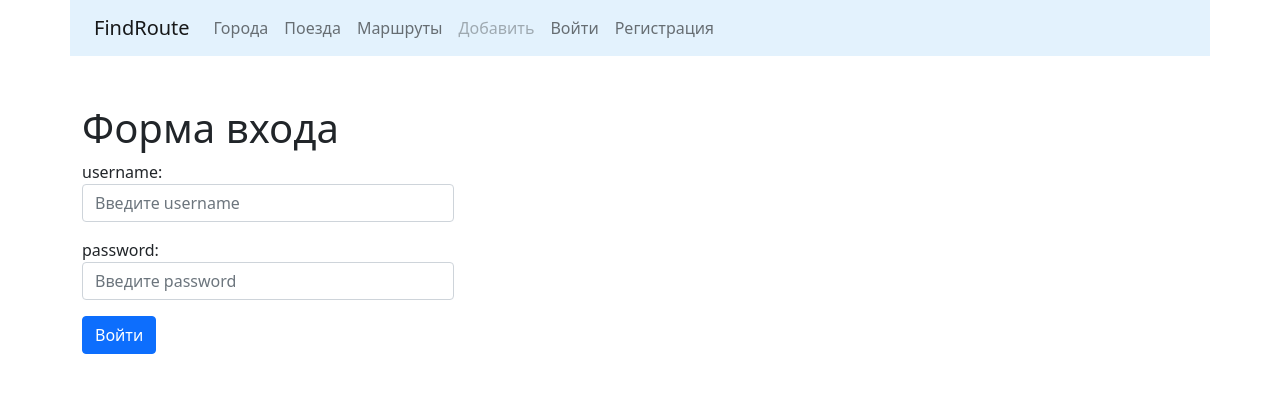
After one commit to smakotin/find_route, a Django app: page /accounts/login/ in a window 1280 px wide. The commit adds this page. Shown: the top 393 px of the page. Run offline with Django 3.2, Linux system fonts and the light colour scheme; some libraries are stand-ins or nearby versions.

```diff
--- a/accounts/forms.py
+++ b/accounts/forms.py
@@ -30,3 +30,30 @@ class UserLoginForm(forms.Form):
             if not user:
                 raise forms.ValidationError('Пользователь не активен')
         return super().clean(*args, **kwargs)
+
+
+class UserRegistrationForm(forms.ModelForm):
+    username = forms.CharField(label='username', widget=forms.TextInput(
+        attrs={
+            'class': 'form-control',
+            'placeholder': 'Введите username',
+        }))
+    password = forms.CharField(label='password', widget=forms.PasswordInput(
+        attrs={
+            'class': 'form-control',
+            'placeholder': 'Введите password',
+        }))
+    password2 = forms.CharField(label='password', widget=forms.PasswordInput(
+        attrs={
+            'class': 'form-control',
+            'placeholder': 'Повторите password',
+        }))
+    class Meta:
+        model = User
+        fields = ('username',)
+
+    def clean_password2(self):
+        data = self.cleaned_data
+        if data['password'] != data['password2']:
+            raise forms.ValidationError('Введенные пароли не совпадают')
+        return data['password2']
--- /dev/null
+++ b/accounts/templates/accounts/login.html
@@ -0,0 +1,9 @@
+{% extends 'base.html' %}
+
+{% block title %}Форма входа{% endblock %}
+{% block content %}
+<h1>Форма входа</h1>
+
+{% include 'form.html' with button='Войти' %}
+
+{% endblock %}
--- /dev/null
+++ b/accounts/urls.py
@@ -0,0 +1,9 @@
+from django.urls import path
+
+from accounts.views import login_view, logout_view, registration_view
+
+urlpatterns = [
+    path('login/', login_view, name='login'),
+    path('logout/', logout_view, name='logout'),
+    path('register/', registration_view, name='register'),
+]
--- a/accounts/views.py
+++ b/accounts/views.py
@@ -1,3 +1,37 @@
-from django.shortcuts import render
+from django.contrib.auth import authenticate, login, logout
+from django.shortcuts import render, redirect
 
 # Create your views here.
+from accounts.forms import UserLoginForm, UserRegistrationForm
+
+
+def login_view(request):
+    form = UserLoginForm(request.POST or None)
+    _next = request.GET.get('next')
+    if form.is_valid():
+        username = form.cleaned_data.get('username')
+        password = form.cleaned_data.get('password')
+        user = authenticate(username=username, password=password)
+        login(request, user)
+        _next = _next or '/'
+        return redirect(_next)
+    return render(request, 'accounts/login.html', {'form': form})
+
+
+def logout_view(request):
+    logout(request)
+    return redirect('/')
+
+
+def registration_view(request):
+    if request.method == 'POST':
+        form = UserRegistrationForm(request.POST)
+        if form.is_valid():
+            new_user = form.save(commit=False)
+            new_user.set_password(form.cleaned_data['password'])
+            new_user.save()
+            return render(request, 'accounts/register_done.html', {'new_user': new_user})
+        return render(request, 'accounts/register.html', {'form': form})
+    else:
+        form = UserRegistrationForm()
+        return render(request, 'accounts/register.html', {'form': form})
--- a/templates/base.html
+++ b/templates/base.html
@@ -12,7 +12,8 @@
     <meta name="viewport" content="width=device-width, initial-scale=1">
 
     <!-- Bootstrap CSS -->
-    <link href="https://cdn.jsdelivr.net/npm/bootstrap@5.0.1/dist/css/bootstrap.min.css" rel="stylesheet" integrity="sha384-+0n0xVW2eSR5OomGNYDnhzAbDsOXxcvSN1TPprVMTNDbiYZCxYbOOl7+AMvyTG2x" crossorigin="anonymous">
+    <link href="https://cdn.jsdelivr.net/npm/bootstrap@5.0.1/dist/css/bootstrap.min.css" rel="stylesheet"
+          integrity="sha384-+0n0xVW2eSR5OomGNYDnhzAbDsOXxcvSN1TPprVMTNDbiYZCxYbOOl7+AMvyTG2x" crossorigin="anonymous">
     <link href="https://cdn.jsdelivr.net/npm/select2@4.1.0-rc.0/dist/css/select2.min.css" rel="stylesheet" />
 
 
@@ -22,7 +23,8 @@
       <nav class="navbar navbar-expand-lg navbar-light container" style="background-color: #e3f2fd;">
   <div class="container-fluid">
     <a class="navbar-brand" href="{% url 'home' %}">FindRoute</a>
-    <button class="navbar-toggler" type="button" data-bs-toggle="collapse" data-bs-target="#navbarNavDropdown" aria-controls="navbarNavDropdown" aria-expanded="false" aria-label="Toggle navigation">
+    <button class="navbar-toggler" type="button" data-bs-toggle="collapse" data-bs-target="#navbarNavDropdown"
+            aria-controls="navbarNavDropdown" aria-expanded="false" aria-label="Toggle navigation">
       <span class="navbar-toggler-icon"></span>
     </button>
     <div class="collapse navbar-collapse" id="navbarNavDropdown">
@@ -42,6 +44,7 @@
            active
            {% endif %}" href="{% url 'list' %}">Маршруты</a>
         </li>
+          {% if user.is_authenticated %}
         <li class="nav-item dropdown">
           <a class="nav-link dropdown-toggle
             {% if request.path == cities_create_url or request.path == trains_create_url%} active {% endif %}"
@@ -52,7 +55,25 @@
             <li><a class="dropdown-item" href="{% url 'cities:create' %}">Новый город</a></li>
             <li><a class="dropdown-item" href="{% url 'trains:create' %}">Новый поезд</a></li>
           </ul>
-        </li>
+            {% else %}
+            <li class="nav-item">
+                <a class="nav-link disabled" href="">Добавить</a>
+            </li>
+          {% endif %}
+          {% if user.is_authenticated %}
+          <li class="nav-item">
+              <a class="nav-link" href="{% url 'accounts:logout' %}">Выйти</a>
+            </li>
+        {% else %}
+            <li class="nav-item">
+              <a class="nav-link" href="{% url 'accounts:login' %}">Войти</a>
+            </li>
+            <li class="nav-item">
+              <a class="nav-link" href="{% url 'accounts:register' %}">Регистрация</a>
+            </li>
+        {% endif %}
+
+
       </ul>
     </div>
   </div>
@@ -84,7 +105,8 @@
     <!-- Optional JavaScript; choose one of the two! -->
 
     <!-- Option 1: Bootstrap Bundle with Popper -->
-    <script src="https://cdn.jsdelivr.net/npm/bootstrap@5.0.1/dist/js/bootstrap.bundle.min.js" integrity="sha384-gtEjrD/SeCtmISkJkNUaaKMoLD0//ElJ19smozuHV6z3Iehds+3Ulb9Bn9Plx0x4" crossorigin="anonymous"></script>
+    <script src="https://cdn.jsdelivr.net/npm/bootstrap@5.0.1/dist/js/bootstrap.bundle.min.js"
+            integrity="sha384-gtEjrD/SeCtmISkJkNUaaKMoLD0//ElJ19smozuHV6z3Iehds+3Ulb9Bn9Plx0x4" crossorigin="anonymous"></script>
 
 
 
--- a/trains/templates/trains/home.html
+++ b/trains/templates/trains/home.html
@@ -24,6 +24,7 @@
                 <td>&#8594;</td>
                 <td>{{ object.to_city }}</td>
                 <td>{{ object.travel_time }}</td>
+                {% if user.is_authenticated %}
                 <td>
                     <a href="{% url 'trains:update' pk=object.pk %}">
                         <button type="submit" class="btn btn-primary">Редактировать</button>
@@ -34,6 +35,10 @@
                         <button type="submit" class="btn btn-danger">Удалить</button>
                     </a>
                 </td>
+                {% else %}
+                <td>&nbsp;</td>
+                <td>&nbsp;</td>
+                {% endif %}
 
             </tr>
 
--- a/travel/settings.py
+++ b/travel/settings.py
@@ -40,6 +40,7 @@ INSTALLED_APPS = [
     'cities',
     'trains',
     'routes',
+    'accounts',
 ]
 
 MIDDLEWARE = [
--- a/travel/urls.py
+++ b/travel/urls.py
@@ -24,6 +24,7 @@ urlpatterns = [
     path('admin/', admin.site.urls),
     path('cities/', include(('cities.urls', 'cities'))),
     path('trains/', include(('trains.urls', 'trains'))),
+    path('accounts/', include(('accounts.urls', 'accounts'))),
     path('', home, name='home'),
     path('find_routes/', find_routes, name='find_routes'),
     path('add_route/', add_route, name='add_route'),
```
Also changed, not shown: accounts/templates/accounts/register.html (added, +9 -0 lines), accounts/templates/accounts/register_done.html (added, +9 -0 lines), cities/templates/cities/home.html (+7 -1 lines), cities/views.py (+11 -6 lines), routes/templates/routes/detail.html (+8 -0 lines), trains/views.py (+4 -3 lines).
